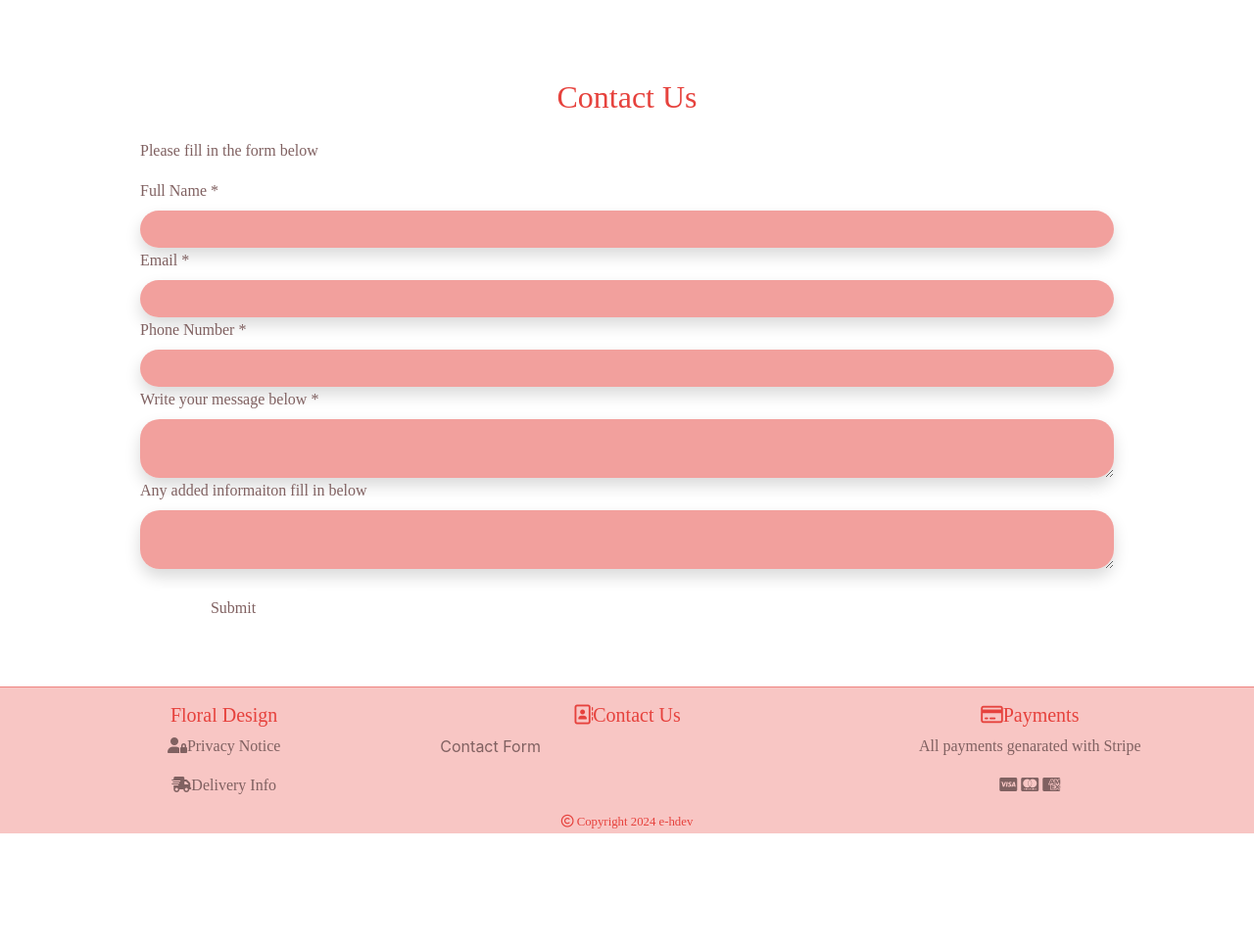
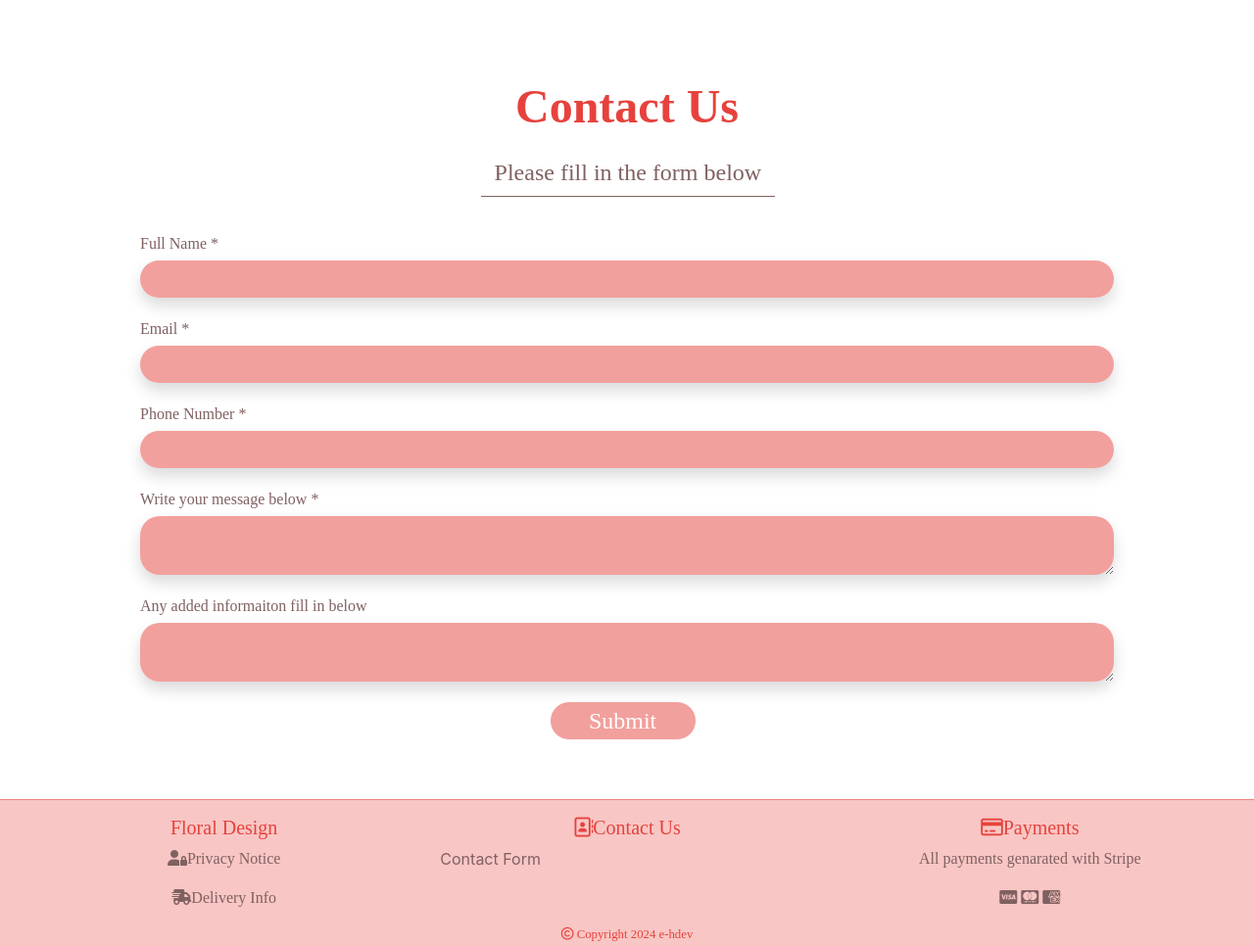
Before and after one commit to e-h-dev/floral_design, a Django app: page /contact/ in a window 1280 px wide. Shown: the part 188-1154 px from the top of the page at 98% size. Before the commit the page ends 1039 px from the top, so only its background shows below. Run offline with Django 3.2, Linux system fonts and the light colour scheme; some libraries are stand-ins or nearby versions; some web fonts are replaced.

Commit message:
Update form styles

```diff
--- a/contact/templates/contact/contact.html
+++ b/contact/templates/contact/contact.html
@@ -19,13 +19,13 @@
     <div class="container">
         <div class="row">
             <div class="col">
-                <h2 class="main-print mb-4">Contact Us</h2>
+                <h1 class="main-print mb-4 contact-header-h1">Contact Us</h1>
             </div>
         </div>
 
         <div class="row">
             <div class="col">
-                <p class="side-print">Please fill in the form below</p>
+                <h2 class="side-print contact-header-h2">Please fill in the form below</h2>
                 <form action="{% url 'contact' %}" method="POST" class="mt-3" id="contact-form">
                     {% csrf_token %}
                     <label for="id_name">Full Name *</label>
@@ -38,7 +38,7 @@
                     <textarea type="text" name="message" maxlength="600" class="shadow form-background textinput form-control" required="True" id="id_message"></textarea>
                     <label for="id_added_info">Any added informaiton fill in below</label>
                     <textarea type="text" name="added_info" maxlength="600" class="shadow form-background textinput form-control" id="id_added_info"></textarea>
-                    <button class="button side-print" type="submit">
+                    <button class="button submit-btn" type="submit">
                         Submit
                     </button>
                 </form>
--- a/static/css/base.css
+++ b/static/css/base.css
@@ -688,6 +688,22 @@ option:hover{
       }
 }
 
+/* -------------------------form styles */
+
+.contact-header-h1{
+    font-size: 3rem;
+}
+
+.contact-header-h2{
+    position: relative;
+    left:35%;
+    font-size: 1.5rem;
+    border-bottom: 1px solid var(--side-color);
+    width:300px;
+    /* border-radius: 20px; */
+    padding-bottom: 10px;
+}
+
 .form-background{
     background-color: var(--main-color-opaque);
     border-radius: 20px;
@@ -702,4 +718,21 @@ option:hover{
 label{
     font-family: var(--main-font);
     color: var(--side-color);
+    margin-top: 20px;
+    margin-bottom: 5px;
 }
+
+.submit-btn{
+    background-color: var(--main-color-opaque);
+    color:var(--white-color);
+    font-family: var(--main-font);
+    font-size: 1.5rem;
+    border-radius: 20px;
+    position: relative;
+    left:40%;
+}
+
+.submit-btn:hover{
+    background-color: var(--white-color);
+    border: solid 1px var(--side-color-opaque);
+}
```
